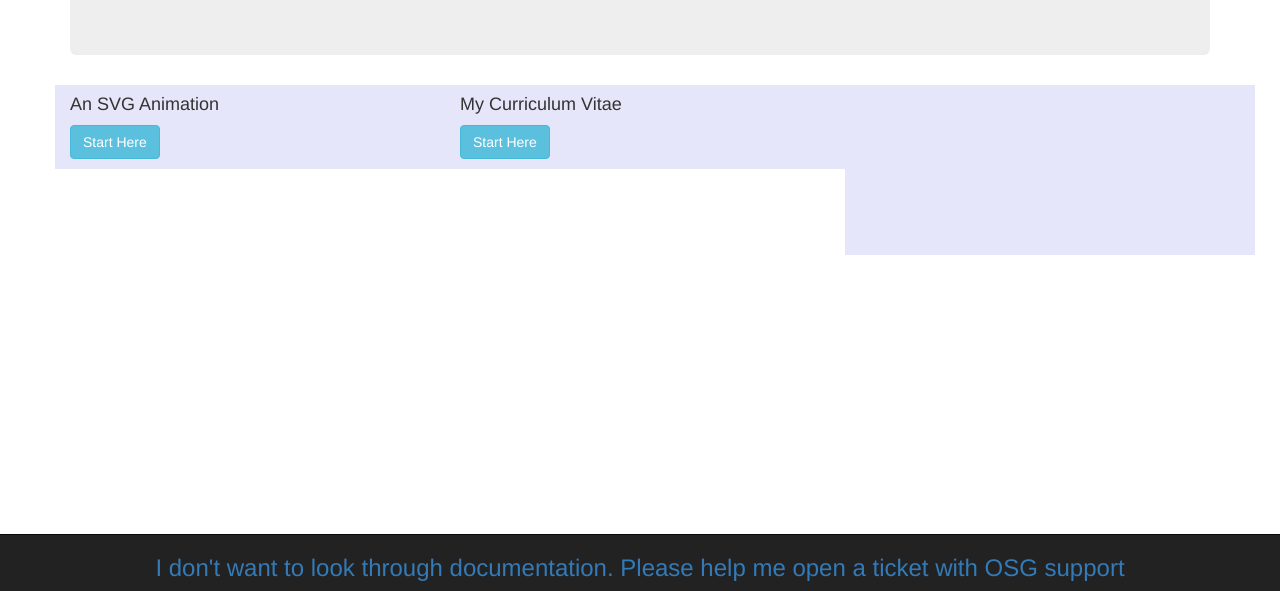
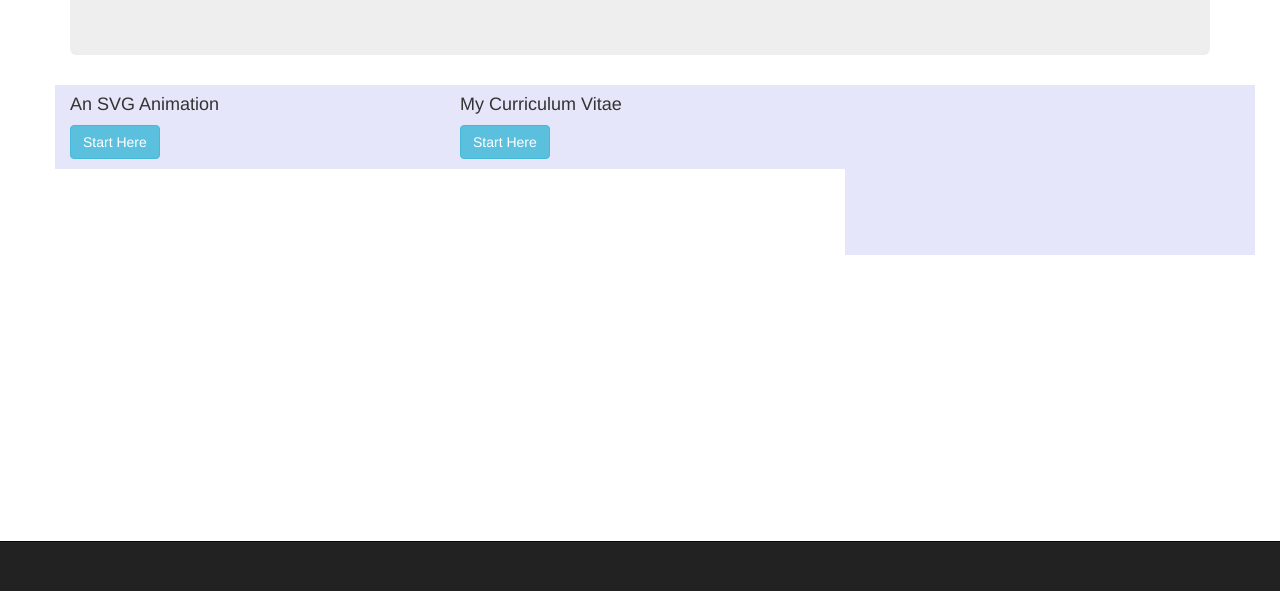
Before and after one commit to echism/epweb.github.io, a plain HTML site: page index.html in a window 1280 px wide. Shown: the part 209-800 px from the top of the page. Drawn offline with nearby package versions, Linux system fonts and the light colour scheme.

Commit message:
Update index.html

```diff
--- a/index.html
+++ b/index.html
@@ -62,7 +62,6 @@ body {
     <div class="container">
 <nav class="navbar navbar-inverse navbar-fixed-bottom">
   <div class="container-fluid">
-    <h3 style="text-align:center"><a href="http://ticket.opensciencegrid.org/submit">I don't want to look through documentation. Please help me open a ticket with OSG support</a></h3>
-    </div>
+       </div>
 	</div>
 </html>
```
